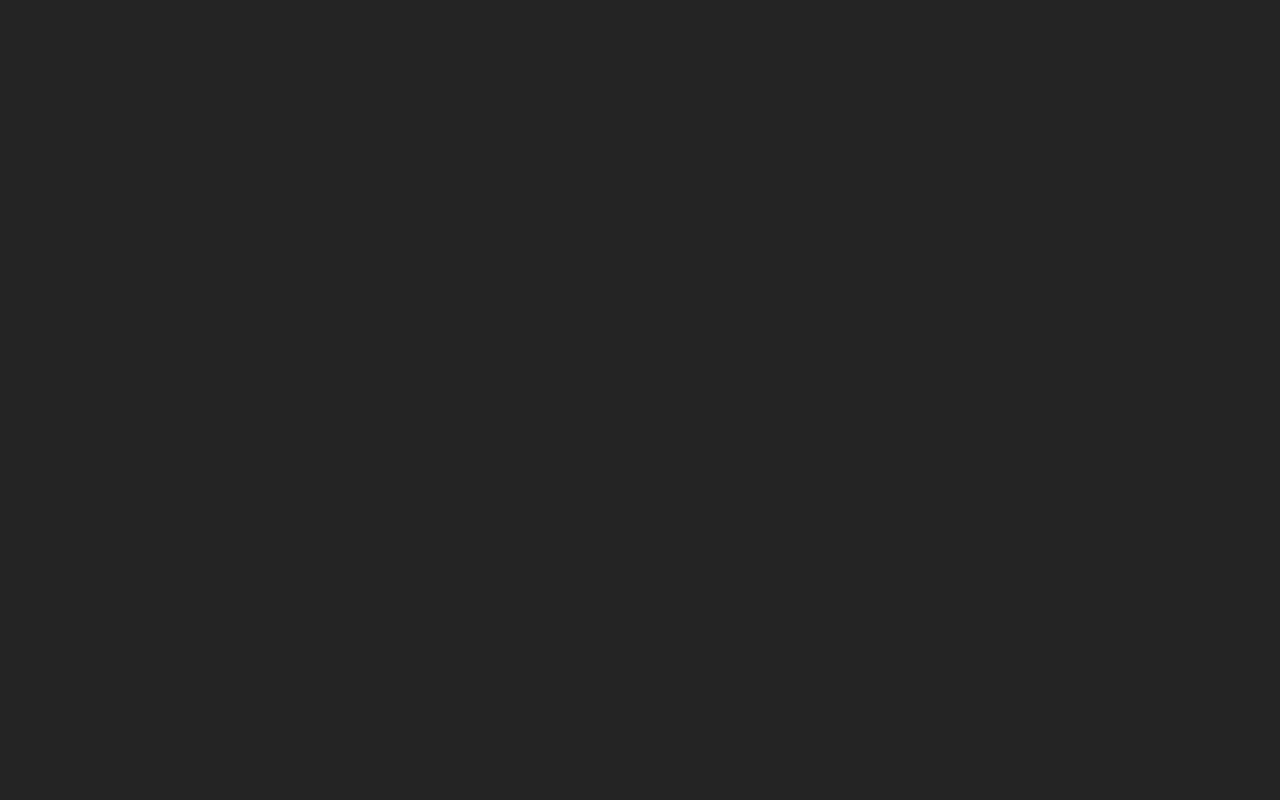
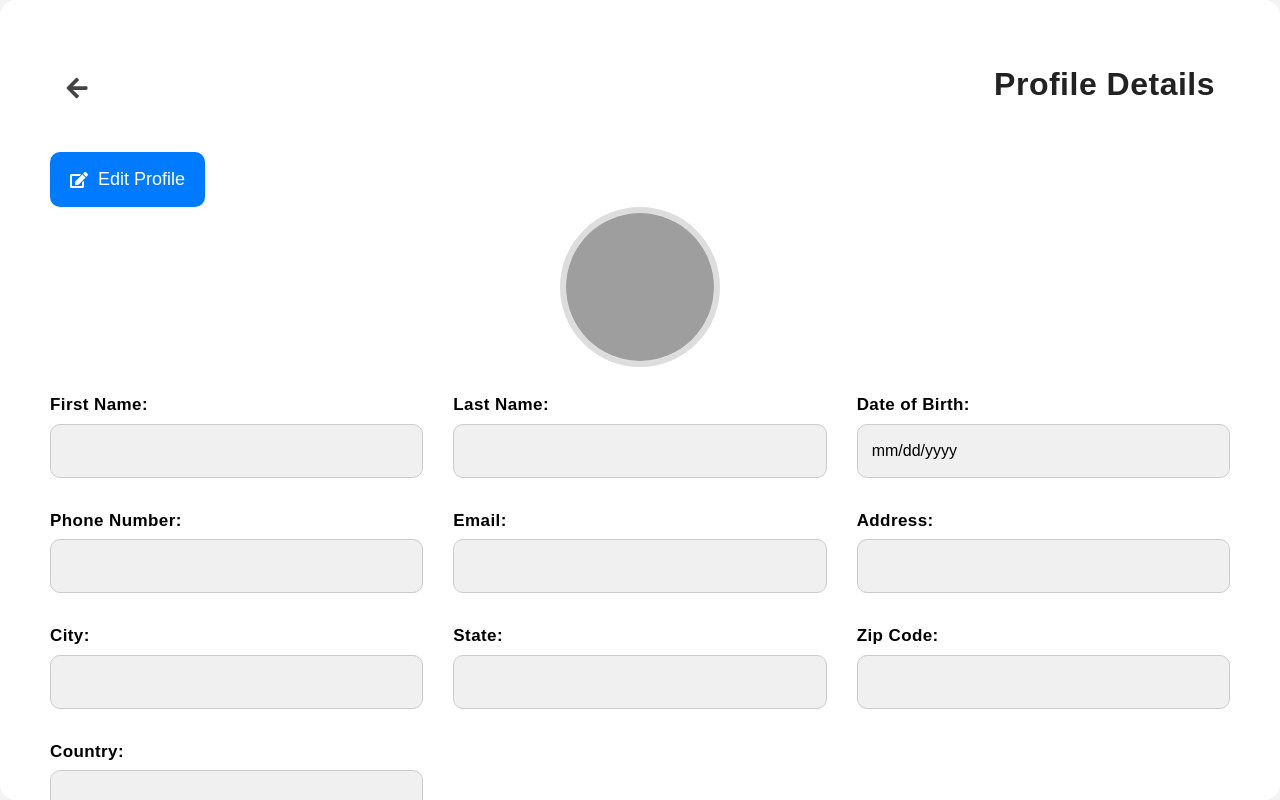
Before and after one commit to kushwi15/morent-client, a React (Vite) app: page /profile in a window 1280 px wide. Before the commit this address had no page. Built offline with nearby package versions, Linux system fonts and the light colour scheme; grey boxes are pictures that could not be loaded.

Commit message:
profile details and docs upload updated

```diff
--- a/src/components/Header.jsx
+++ b/src/components/Header.jsx
@@ -4,6 +4,7 @@ import { useNavigate } from "react-router-dom";
 import "../styles/Header.css";
 import profilePic from "../assets/profile.jpg";
 import logo from "../assets/LOGO.png";
+
 
 const Header = () => {
   const [showDropdown, setShowDropdown] = useState(false);
@@ -50,7 +51,9 @@ const Header = () => {
           </div>
           {showDropdown && (
             <div className="profile-dropdown">
-              <div className="dropdown-item"><FaUser className="dropdown-icon" /><span className="dropdown-text"> My Profile</span></div>
+                  <div className="dropdown-item" onClick={() => navigate("/profile")} style={{ cursor: "pointer" }}>
+      <FaUser className="dropdown-icon" />
+      <span className="dropdown-text"> My Profile</span></div>
               <div className="dropdown-item"><FaFileAlt className="dropdown-icon" /><span className="dropdown-text"> Documents</span></div>
               <div className="dropdown-item"><FaBook className="dropdown-icon" /><span className="dropdown-text"> Bookings</span></div>
               <div className="dropdown-item"><FaGift className="dropdown-icon" /><span className="dropdown-text"> Rewards</span></div>
--- /dev/null
+++ b/src/pages/ProfilePage.jsx
@@ -0,0 +1,129 @@
+import React, { useState, useRef, useEffect } from "react";
+import { FaArrowLeft, FaEdit, FaSave, FaCamera } from "react-icons/fa";
+import "../styles/ProfilePage.css";
+
+const ProfilePage = ({ profileData, setProfileData, onClose }) => {
+  const [editMode, setEditMode] = useState(false);
+  const [formData, setFormData] = useState({ ...profileData });
+  const modalRef = useRef(null);
+
+  useEffect(() => {
+    const handleOutsideClick = (e) => {
+      if (modalRef.current && !modalRef.current.contains(e.target)) {
+        onClose();
+      }
+    };
+
+    document.addEventListener("mousedown", handleOutsideClick);
+    return () => document.removeEventListener("mousedown", handleOutsideClick);
+  }, [onClose]);
+
+  const handleFileChange = (e, field) => {
+    const file = e.target.files[0];
+    if (file) {
+      const reader = new FileReader();
+      reader.onloadend = () => {
+        setFormData((prev) => ({
+          ...prev,
+          [field]: reader.result,
+        }));
+      };
+      reader.readAsDataURL(file);
+    }
+  };
+
+  const handleInputChange = (e) => {
+    const { name, value } = e.target;
+    setFormData((prev) => ({
+      ...prev,
+      [name]: value,
+    }));
+  };
+
+  const handleSave = () => {
+    setProfileData(formData);
+    setEditMode(false);
+  };
+
+  return (
+    <div className="profile-modal-overlay">
+      <div className="profile-modal" ref={modalRef}>
+        <div className="profile-header">
+          <FaArrowLeft className="back-btn" onClick={() => window.history.back()} />
+          <h2>Profile Details</h2>
+        </div>
+
+        <button className="edit-btn" onClick={() => setEditMode((prev) => !prev)}>
+          {editMode ? (
+            <>
+              <FaSave /> Save Changes
+            </>
+          ) : (
+            <>
+              <FaEdit /> Edit Profile
+            </>
+          )}
+        </button>
+
+        <div className="profile-picture">
+          <img src={formData.profilePic || "/default-avatar.png"} alt="Profile" />
+          {editMode && (
+            <label className="file-upload">
+              <FaCamera />
+              <input
+                type="file"
+                accept="image/*"
+                onChange={(e) => handleFileChange(e, "profilePic")}
+              />
+            </label>
+          )}
+        </div>
+
+        <div className="profile-fields">
+          {[
+            { label: "First Name", key: "firstName", type: "text" },
+            { label: "Last Name", key: "lastName", type: "text" },
+            { label: "Date of Birth", key: "dob", type: "date" },
+            { label: "Phone Number", key: "phone", type: "tel" },
+            { label: "Email", key: "email", type: "email" },
+            { label: "Address", key: "address", type: "text" },
+            { label: "City", key: "city", type: "text" },
+            { label: "State", key: "state", type: "text" },
+            { label: "Zip Code", key: "zipCode", type: "text" },
+            { label: "Country", key: "country", type: "text" },
+          ].map(({ label, key, type }) => (
+            <div key={key}>
+              <label>{label}:</label>
+              <input
+                type={type}
+                name={key}
+                value={formData[key] || ""}
+                onChange={handleInputChange}
+                disabled={!editMode}
+              />
+            </div>
+          ))}
+        </div>
+
+        <h3>Uploaded Documents</h3>
+        <div className="document-upload">
+          {[
+            { label: "Aadhaar Front", key: "aadhaarFront" },
+            { label: "Aadhaar Back", key: "aadhaarBack" },
+            { label: "PAN Card", key: "panCard" },
+            { label: "Passport", key: "passport" },
+            { label: "Driver's License", key: "driversLicense" },
+          ].map(({ label, key }) => (
+            <div key={key} className="document-section">
+              <label>{label}:</label>
+              {formData[key] && <img src={formData[key]} alt={label} />}
+              {editMode && <input type="file" accept="image/*" onChange={(e) => handleFileChange(e, key)} />}
+            </div>
+          ))}
+        </div>
+      </div>
+    </div>
+  );
+};
+
+export default ProfilePage;
--- a/src/routes/AppRouter.jsx
+++ b/src/routes/AppRouter.jsx
@@ -4,6 +4,7 @@ import SignupPage from "../pages/SignupPage";
 import ForgotPassword from "../pages/ForgotPassword";
 import Home from "../pages/Home";
 import Filter from "../pages/Filter";
+import ProfilePage from "../pages/ProfilePage";
 import 'bootstrap/dist/css/bootstrap.min.css';
 
 
@@ -17,6 +18,7 @@ const AppRouter = () => {
         <Route path="/forgot-password" element={<ForgotPassword />} />
         <Route path="/home" element={<Home />} />
         <Route path="/filter" element={<Filter />} />
+        <Route path="/profile" element={<ProfilePage />} />
       </Routes>
     </Router>
   );
--- a/src/styles/ProfilePage.css
+++ b/src/styles/ProfilePage.css
@@ -1,139 +1,275 @@
-/* Profile Floating Modal */
-.profile-modal {
-    position: fixed;
-    top: 15%;
-    left: 40%;
-    transform: translate(-50%, -50%) scale(0.95);
-    width: 420px;
-    background: white;
-    border-radius: 12px;
-    padding: 22px;
-    box-shadow: 0 6px 18px rgba(0, 0, 0, 0.2);
-    z-index: 1000;
-    opacity: 0;
-    transition: opacity 0.3s ease-in-out, transform 0.3s ease-in-out;
-    animation: fadeIn 0.3s forwards;
+  /* ======================== */
+  /* Global Styles */
+  /* ======================== */
+
+  body {
+    margin: 0;
+    padding: 0;
+    font-family: "Poppins", sans-serif;
+    background: #f8f9fa;
   }
 
-  /* Fade In Animation */
-  @keyframes fadeIn {
-    from { opacity: 0; transform: translate(-50%, -50%) scale(0.95); }
-    to { opacity: 1; transform: translate(-50%, -50%) scale(1); }
+  /* ======================== */
+  /* Profile Modal Overlay */
+  /* ======================== */
+
+  .profile-modal-overlay {
+    position: fixed;
+    top: 0;
+    left: 0;
+    width: 100%;
+    height: 100%;
+    display: flex;
+    justify-content: center;
+    align-items: center;
+    z-index: 1000;
+    background: rgba(255, 255, 255, 0.95);
   }
 
-  .profile-content {
-    position: relative;
+  /* ======================== */
+  /* Profile Modal */
+  /* ======================== */
+
+  .profile-modal {
+    width: 100%;
+    height: 100%;
+    background-color: white;
+    border-radius: 16px;
+    padding: 50px;
+    overflow-y: auto;
   }
 
-  .close-btn {
-    position: absolute;
-    top: 12px;
-    right: 12px;
-    font-size: 20px;
-    cursor: pointer;
-    transition: color 0.2s ease-in-out;
+  /* ======================== */
+  /* Header Section */
+  /* ======================== */
+
+  .profile-header {
+    display: flex;
+    justify-content: space-between;
+    align-items: center;
+    margin-bottom: 25px;
   }
 
-  .close-btn:hover {
-    color: #ff4444;
+  .profile-header h2 {
+    font-size: 32px;
+    font-weight: 600;
+    color: #222;
+    letter-spacing: 0.5px;
   }
 
+  /* ======================== */
+  /* Back Button */
+  /* ======================== */
+
+  .back-btn {
+    font-size: 24px;
+    cursor: pointer;
+    color: #444;
+    transition: 0.2s;
+  }
+
+  .back-btn:hover {
+    color: #007bff;
+    transform: scale(1.1);
+  }
+
+  /* ======================== */
+  /* Edit Button */
+  /* ======================== */
+
+  .edit-btn {
+    background: #007bff;
+    color: white;
+    border: none;
+    padding: 14px 20px;
+    border-radius: 10px;
+    cursor: pointer;
+    font-size: 18px;
+    display: flex;
+    align-items: center;
+    gap: 10px;
+    font-weight: 500;
+    transition: 0.3s;
+  }
+
+  .edit-btn:hover {
+    background: #0056b3;
+    transform: scale(1.05);
+  }
+
+  /* ======================== */
   /* Profile Picture Upload */
+  /* ======================== */
+
   .profile-picture {
-    text-align: center;
-    margin-bottom: 15px;
+    display: flex;
+    flex-direction: column;
+    align-items: center;
+    margin-bottom: 25px;
   }
 
   .profile-picture img {
-    width: 110px;
-    height: 110px;
+    width: 160px;
+    height: 160px;
     border-radius: 50%;
     object-fit: cover;
-    display: block;
-    margin: auto;
+    border: 6px solid #ddd;
   }
 
-  .profile-picture input {
-    display: block;
-    margin: 12px auto;
-    font-size: 14px;
+  /* File Upload Button */
+  .file-upload {
+    position: relative;
+    display: flex;
+    justify-content: center;
+    align-items: center;
+    margin-top: 10px;
+    cursor: pointer;
+    font-size: 16px;
+    color: #007bff;
+    font-weight: 500;
   }
 
-  /* Profile Fields */
-  .profile-fields div {
-    margin: 12px 0;
+  .file-upload input[type="file"] {
+    display: none;
   }
 
-  .profile-fields label {
-    display: block;
-    font-weight: bold;
-    margin-bottom: 6px;
-    color: #333;
+  /* ======================== */
+  /* Profile Form Fields */
+  /* ======================== */
+
+  .profile-fields {
+    display: grid;
+    grid-template-columns: 1fr 1fr 1fr;
+    gap: 30px;
+    margin-top: 20px;
   }
 
+  .profile-fields div {
+    display: flex;
+    flex-direction: column;
+  }
+
+  /* Labels */
+  .profile-fields label {
+    font-weight: 600;
+    margin-bottom: 6px;
+    color: black !important;  /* Ensure all labels are black */
+    font-size: 17px;
+    letter-spacing: 0.4px;
+  }
+
+  /* Input Fields */
   .profile-fields input {
     width: 100%;
-    padding: 9px;
-    border: 1px solid #ddd;
-    border-radius: 6px;
-    font-size: 15px;
-    transition: border-color 0.2s ease-in-out;
+    padding: 14px;
+    border: 1px solid #ccc;
+    border-radius: 10px;
+    font-size: 16px;
+    transition: 0.2s;
+    font-weight: 500;
+    color: black !important;  /* Ensure input text is black */
   }
 
   .profile-fields input:focus {
+    outline: none;
     border-color: #007bff;
-    outline: none;
+    box-shadow: 0px 0px 5px rgba(0, 123, 255, 0.3);
   }
 
-  /* Documents Upload */
-  .document-upload {
-    margin-top: 18px;
+  .profile-fields input:disabled {
+    background-color: #f0f0f0;
+    color: #777;
   }
 
-  .document-upload div {
-    margin: 12px 0;
+  /* ======================== */
+  /* Document Upload Section */
+  /* ======================== */
+
+  h3 {
+    margin-top: 30px;
+    color: #2c3e50;
+    font-weight: 600;
+    font-size: 24px;
   }
 
-  .document-upload label {
-    font-weight: bold;
-    display: block;
-    margin-bottom: 6px;
+  .document-upload {
+    margin-top: 35px;
+    display: grid;
+    grid-template-columns: 1fr 1fr 1fr;
+    gap: 25px;
   }
 
-  .document-upload img {
-    width: 120px;
-    height: auto;
-    display: block;
-    margin-bottom: 8px;
-    border-radius: 6px;
-    box-shadow: 0 2px 8px rgba(0, 0, 0, 0.15);
+  /* Document Container */
+  .document-section {
+    background: #fafafa;
+    padding: 22px;
+    border-radius: 12px;
+    text-align: center;
+    border: 1px solid #ddd;
+    transition: 0.3s;
   }
 
-  .document-upload input {
-    display: block;
-    font-size: 14px;
+  /* Uploaded Document Image */
+  .document-section img {
+    max-width: 100%;
+    max-height: 190px;
+    object-fit: contain;
+    border-radius: 12px;
   }
 
+  /* Document Upload Input */
+  .document-section input {
+    display: block;
+    margin-top: 10px;
+    color: black !important; /* Ensure uploaded file text is black */
+  }
+
+  /* Document Labels */
+  .document-section label {
+    color: black !important; /* Ensure document labels are black */
+  }
+
+  /* ======================== */
   /* Responsive Design */
-  @media screen and (max-width: 768px) {
+  /* ======================== */
+
+  @media screen and (max-width: 1024px) {
     .profile-modal {
-      width: 90%;
-      left: 50%;
+      width: 95%;
+      height: 95vh;
+    }
+
+    .profile-fields {
+      grid-template-columns: 1fr 1fr;
+    }
+
+    .document-upload {
+      grid-template-columns: 1fr 1fr;
     }
   }
 
-  @media screen and (max-width: 480px) {
+  @media screen and (max-width: 768px) {
     .profile-modal {
-      width: 95%;
-      left: 50%;
+      width: 100%;
+      height: 100vh;
+      border-radius: 0;
+      padding: 30px;
     }
 
-    .profile-picture img {
-      width: 90px;
-      height: 90px;
+    .profile-fields {
+      grid-template-columns: 1fr;
     }
 
-    .document-upload img {
-      width: 100px;
+    .document-upload {
+      grid-template-columns: 1fr;
+    }
+
+    .profile-header h2 {
+      font-size: 26px;
+    }
+
+    .edit-btn {
+      font-size: 16px;
+      padding: 12px 18px;
     }
   }
```
Also changed, not shown: src/components/ProfilePage.jsx (deleted, +0 -63 lines).
